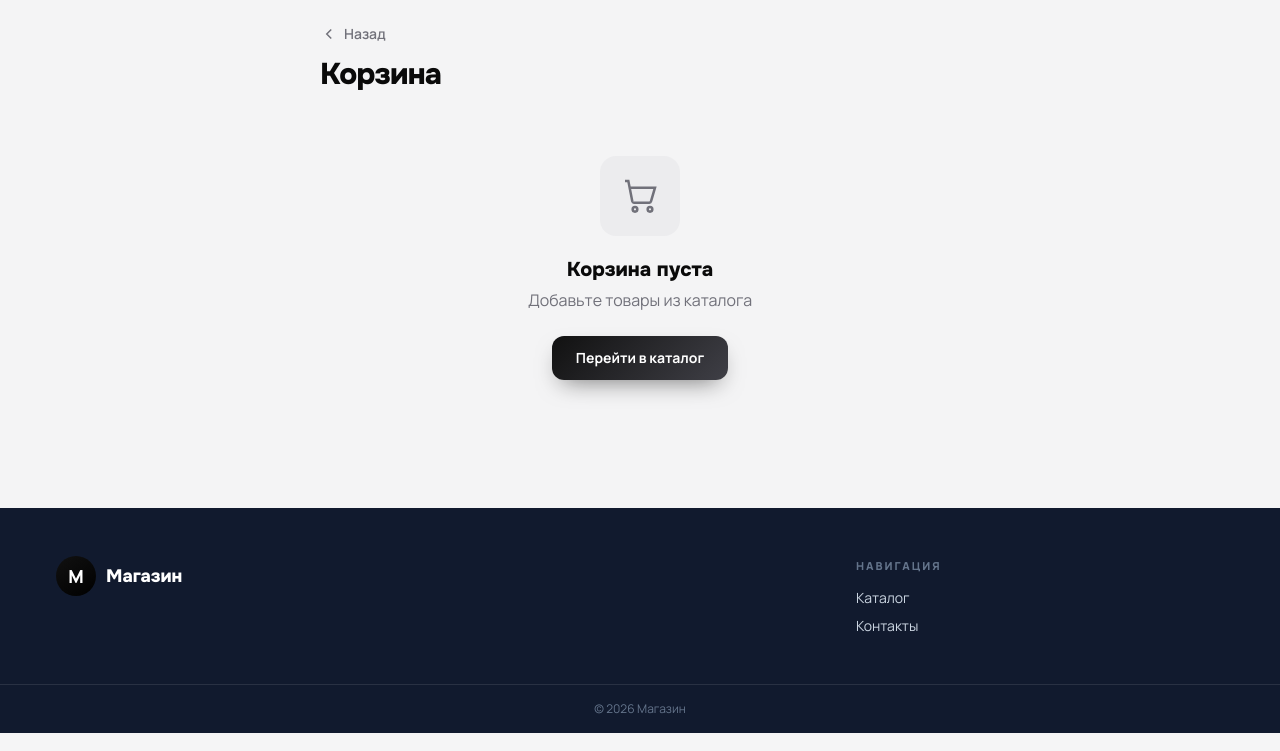
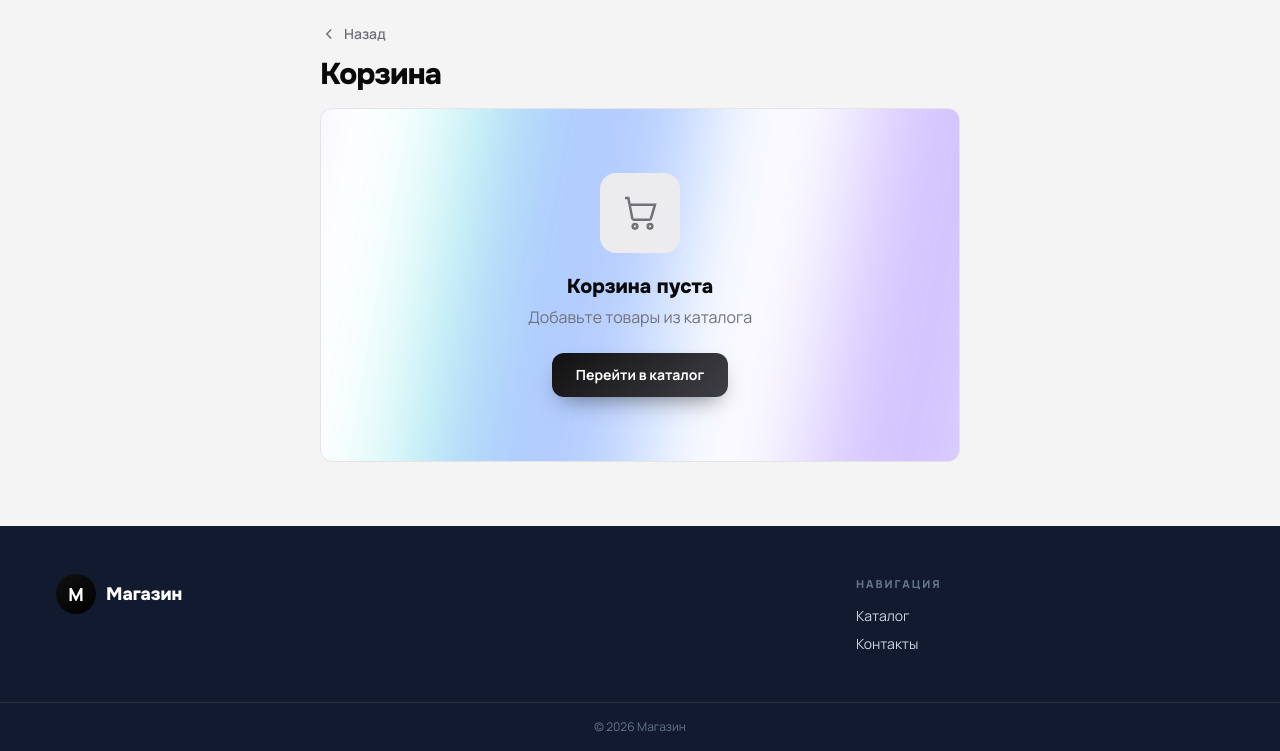
Before and after one commit to ali-middleweightchamp/shop-template, a Django app: page /cart/ in a window 1280 px wide. Shown: the part 65-816 px from the top of the page. Run offline with Django 5.2, Linux system fonts and the light colour scheme; data comes from the database, SQL or seed files in the repository; style sheets or scripts are compiled from the project's sources; some libraries are stand-ins or nearby versions.

Commit message:
Aurora: пустая корзина, «ничего не найдено», под hero главной
Раскатал точечно (по выбору): пустые экраны корзины и поиска + мягкое
свечение под верхней частью главной. Не на всю страницу — бережём слабые
телефоны. Пустой экран поиска заодно получил иконку и подсказку.

Co-Authored-By: Claude Opus 4.8 <noreply@anthropic.com>

```diff
--- a/templates/catalog/cart.html
+++ b/templates/catalog/cart.html
@@ -32,13 +32,16 @@
 
   {# Пусто #}
   <template x-if="$store.cart.count === 0">
-    <div class="flex flex-col items-center py-16 text-center">
-      <div class="flex h-20 w-20 items-center justify-center rounded-2xl bg-sunken text-muted">
-        <svg width="40" height="40" viewBox="0 0 24 24" fill="none" stroke="currentColor" stroke-width="1.5"><path d="M3 3h2l2.4 12.3a1 1 0 0 0 1 .7h9.2a1 1 0 0 0 1-.8L21 7H6"/><circle cx="9" cy="20" r="1.4"/><circle cx="18" cy="20" r="1.4"/></svg>
+    <div class="relative mt-4 flex flex-col items-center overflow-hidden rounded-card border border-line bg-surface py-16 text-center">
+      <div class="aurora"></div>
+      <div class="relative z-10 flex flex-col items-center">
+        <div class="flex h-20 w-20 items-center justify-center rounded-2xl bg-sunken text-muted">
+          <svg width="40" height="40" viewBox="0 0 24 24" fill="none" stroke="currentColor" stroke-width="1.5"><path d="M3 3h2l2.4 12.3a1 1 0 0 0 1 .7h9.2a1 1 0 0 0 1-.8L21 7H6"/><circle cx="9" cy="20" r="1.4"/><circle cx="18" cy="20" r="1.4"/></svg>
+        </div>
+        <div class="mt-5 font-display text-xl font-extrabold text-ink">{% trans "Корзина пуста" %}</div>
+        <p class="mt-1 text-muted">{% trans "Добавьте товары из каталога" %}</p>
+        <a href="{% url 'catalog:catalog' %}" class="btn-brand mt-6 rounded-xl px-6">{% trans "Перейти в каталог" %}</a>
       </div>
-      <div class="mt-5 font-display text-xl font-extrabold text-ink">{% trans "Корзина пуста" %}</div>
-      <p class="mt-1 text-muted">{% trans "Добавьте товары из каталога" %}</p>
-      <a href="{% url 'catalog:catalog' %}" class="btn-brand mt-6 rounded-xl px-6">{% trans "Перейти в каталог" %}</a>
     </div>
   </template>
 
--- a/templates/catalog/home.html
+++ b/templates/catalog/home.html
@@ -2,6 +2,10 @@
 {% load i18n thumbnail %}
 
 {% block body %}
+<div class="relative">
+  {# Мягкое aurora-свечение только в верхней части главной (под hero). #}
+  <div class="pointer-events-none absolute inset-x-0 top-0 z-0 h-[540px] overflow-hidden"><div class="aurora"></div></div>
+  <div class="relative z-10">
 {# ---------- Баннер-слайдер: слайды из админки (панель → Баннеры). Скрыт, если выключен/пуст ---------- #}
 {% if banners %}
 <div class="shell pt-4">
@@ -47,4 +51,6 @@
   {% translate "Новинки" as t_new %}
   {% include "catalog/partials/_shelf.html" with shelf_title=t_new shelf_products=new_products %}
 </div>
+  </div>
+</div>
 {% endblock %}
```
Also changed, not shown: templates/catalog/catalog.html (+10 -1 lines).
